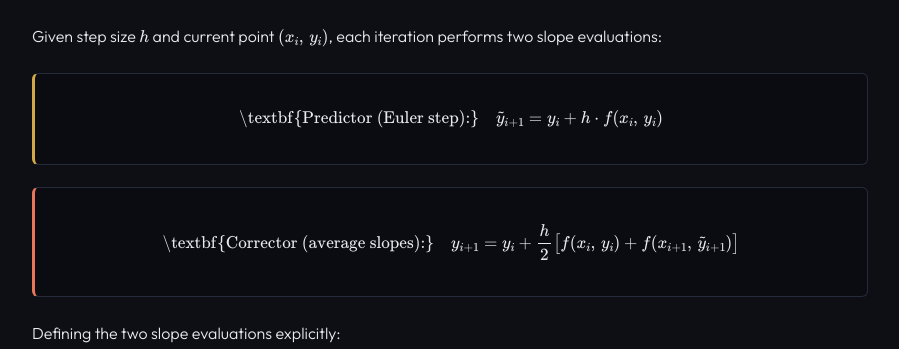
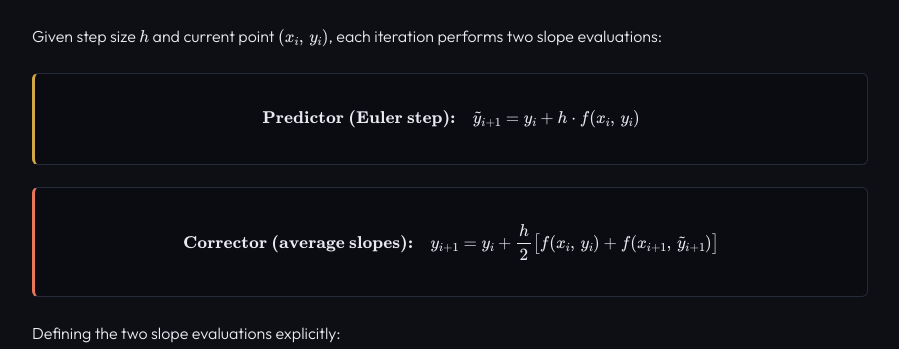
Before and after one commit to RovictJavier/Heun-method, a Flask app: page / in a window 1280 px wide. Shown: the part 1040-1389 px from the top of the page, without its empty margins (190-1089 px from the left). Run offline with Flask 3, Linux system fonts and the light colour scheme; some web fonts are replaced.

Commit message:
Update index.html

```diff
--- a/templates/index.html
+++ b/templates/index.html
@@ -483,11 +483,11 @@
   <p>Given step size $h$ and current point $(x_i,\, y_i)$, each iteration performs two slope evaluations:</p>
 
   <div class="math-block gold">
-    $$\text{\textbf{Predictor (Euler step):}}\quad \tilde{y}_{i+1} = y_i + h \cdot f(x_i,\, y_i)$$
+    $$\textbf{Predictor (Euler step):}\quad \tilde{y}_{i+1} = y_i + h \cdot f(x_i,\, y_i)$$
   </div>
 
   <div class="math-block coral">
-    $$\text{\textbf{Corrector (average slopes):}}\quad y_{i+1} = y_i + \frac{h}{2}\bigl[f(x_i,\, y_i) + f(x_{i+1},\, \tilde{y}_{i+1})\bigr]$$
+    $$\textbf{Corrector (average slopes):}\quad y_{i+1} = y_i + \frac{h}{2}\bigl[f(x_i,\, y_i) + f(x_{i+1},\, \tilde{y}_{i+1})\bigr]$$
   </div>
 
   <p>Defining the two slope evaluations explicitly:</p>
```
